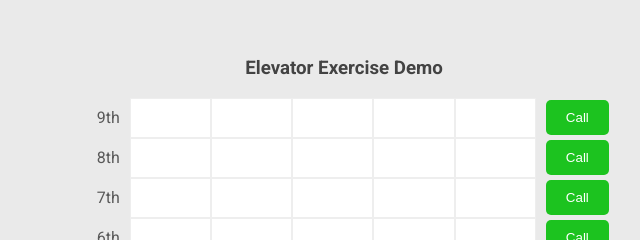
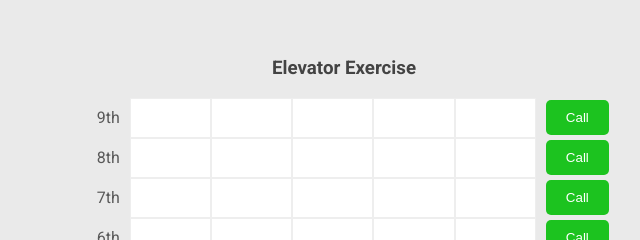
Before and after one commit to lovepreet0432/nextjs-deploy, a plain HTML site: page index.html in a window 1280 px wide. Shown: the part 132-372 px from the top of the page, 331-971 px from the left. Drawn offline with Linux system fonts and the light colour scheme.

Commit message:
Change title

```diff
--- a/index.html
+++ b/index.html
@@ -9,7 +9,7 @@
 </head>
 <body>
     <div id="building">
-        <h3>Elevator Exercise Demo</h3>
+        <h3>Elevator Exercise </h3>
         <div class="floors">
            <div class="main-row">
             <div class="floor" id="floor-9">
```
